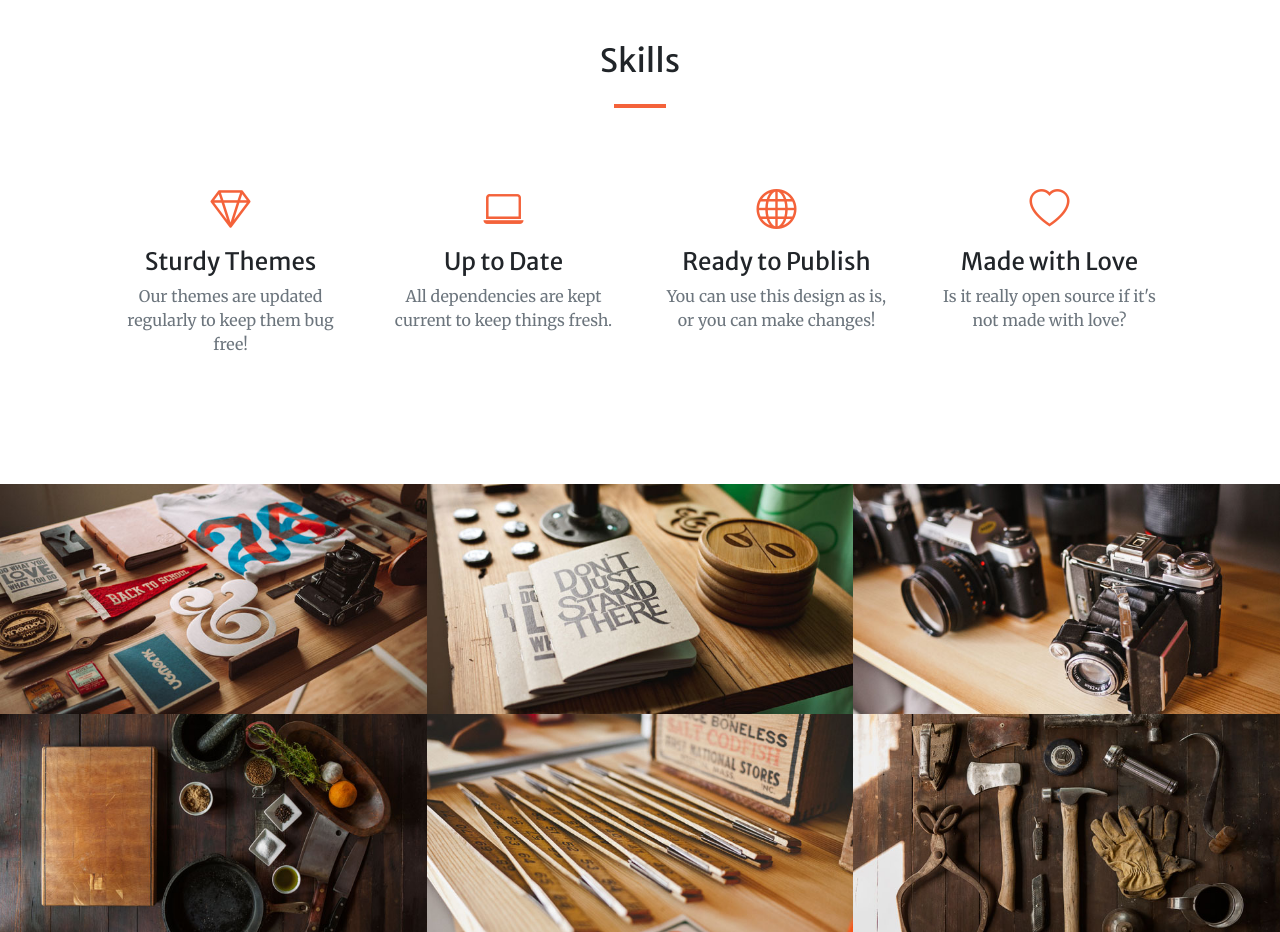
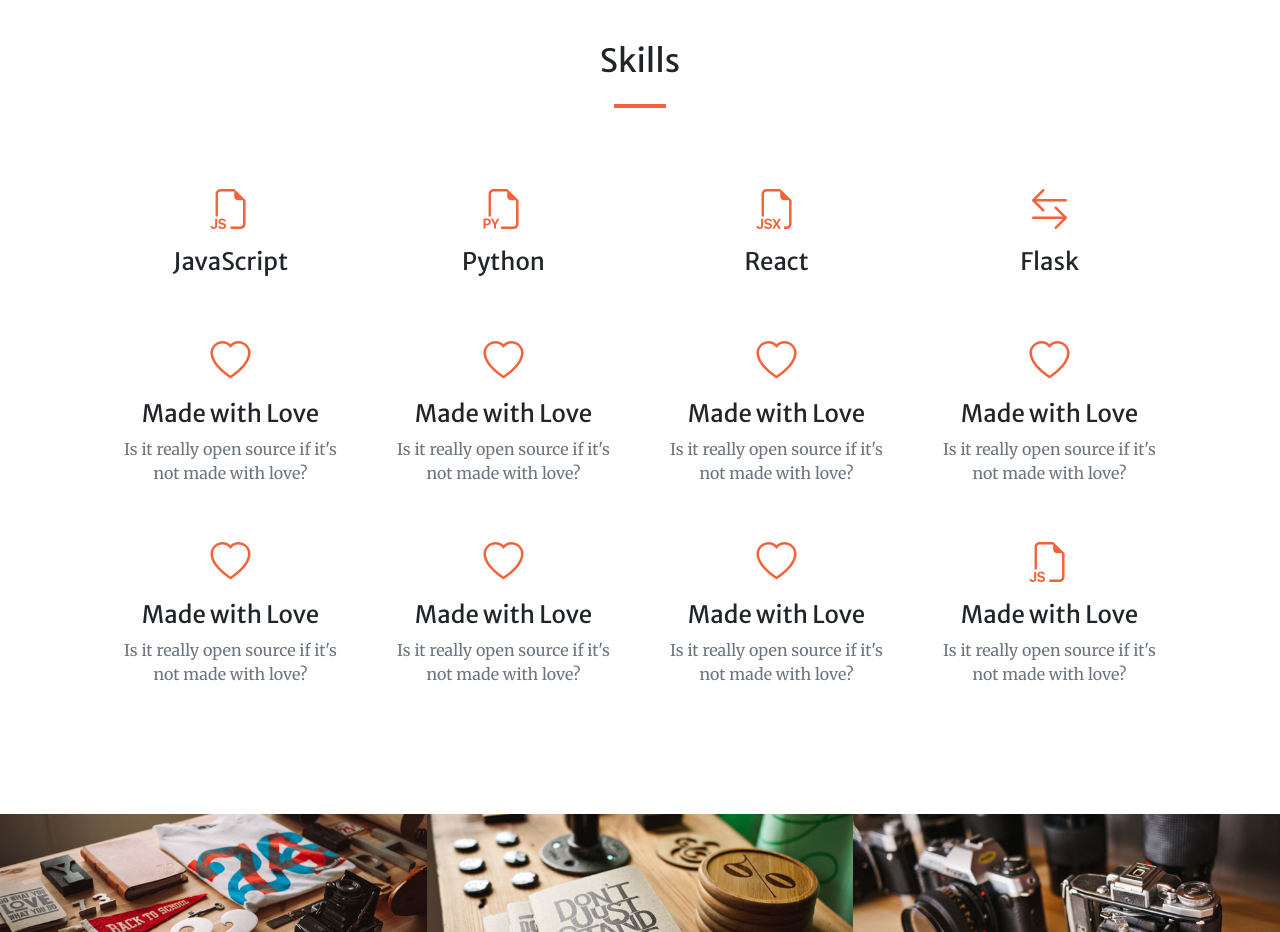
Before and after one commit to MikhailTabachek/portfolio, a plain HTML site: page index.html in a window 1280 px wide. Shown: the part 1460-2392 px from the top of the page. Drawn offline with nearby package versions, Linux system fonts and the light colour scheme; some packages are replaced by stand-ins of ours; a script that the page names is missing.

Commit message:
Icons change

```diff
--- a/index.html
+++ b/index.html
@@ -10,6 +10,8 @@
         <link rel="icon" type="image/x-icon" href="assets/favicon.ico" />
         <!-- Bootstrap Icons-->
         <link href="https://cdn.jsdelivr.net/npm/bootstrap-icons@1.5.0/font/bootstrap-icons.css" rel="stylesheet" />
+
+        <link rel="stylesheet" href="https://cdn.jsdelivr.net/npm/bootstrap-icons@1.8.1/font/bootstrap-icons.css">
         <!-- Google fonts-->
         <link href="https://fonts.googleapis.com/css?family=Merriweather+Sans:400,700" rel="stylesheet" />
         <link href="https://fonts.googleapis.com/css?family=Merriweather:400,300,300italic,400italic,700,700italic" rel="stylesheet" type="text/css" />
@@ -71,28 +73,81 @@
                 <div class="row gx-4 gx-lg-5">
                     <div class="col-lg-3 col-md-6 text-center">
                         <div class="mt-5">
-                            <div class="mb-2"><i class="bi-gem fs-1 text-primary"></i></div>
-                            <h3 class="h4 mb-2">Sturdy Themes</h3>
-                            <p class="text-muted mb-0">Our themes are updated regularly to keep them bug free!</p>
+                            <div class="mb-2"><i class="bi bi-filetype-js fs-1 text-primary"></i></div>
+                            <h3 class="h4 mb-2">JavaScript</h3>
                         </div>
                     </div>
                     <div class="col-lg-3 col-md-6 text-center">
                         <div class="mt-5">
-                            <div class="mb-2"><i class="bi-laptop fs-1 text-primary"></i></div>
-                            <h3 class="h4 mb-2">Up to Date</h3>
-                            <p class="text-muted mb-0">All dependencies are kept current to keep things fresh.</p>
+                            <div class="mb-2"><i class="bi bi-filetype-py fs-1 text-primary"></i></div>
+                            <h3 class="h4 mb-2">Python</h3>
                         </div>
                     </div>
                     <div class="col-lg-3 col-md-6 text-center">
                         <div class="mt-5">
-                            <div class="mb-2"><i class="bi-globe fs-1 text-primary"></i></div>
-                            <h3 class="h4 mb-2">Ready to Publish</h3>
-                            <p class="text-muted mb-0">You can use this design as is, or you can make changes!</p>
+                            <div class="mb-2"><i class="bi bi-filetype-jsx fs-1 text-primary"></i></div>
+                            <h3 class="h4 mb-2">React</h3>
+                        </div>
+                    </div>
+                    <div class="col-lg-3 col-md-6 text-center">
+                        <div class="mt-5">
+                            <div class="mb-2"><i class="bi bi-arrow-left-right fs-1 text-primary"></i></div>
+                            <h3 class="h4 mb-2">Flask</h3>
                         </div>
                     </div>
                     <div class="col-lg-3 col-md-6 text-center">
                         <div class="mt-5">
                             <div class="mb-2"><i class="bi-heart fs-1 text-primary"></i></div>
+                            <h3 class="h4 mb-2">Made with Love</h3>
+                            <p class="text-muted mb-0">Is it really open source if it's not made with love?</p>
+                        </div>
+                    </div>
+                    <div class="col-lg-3 col-md-6 text-center">
+                        <div class="mt-5">
+                            <div class="mb-2"><i class="bi-heart fs-1 text-primary"></i></div>
+                            <h3 class="h4 mb-2">Made with Love</h3>
+                            <p class="text-muted mb-0">Is it really open source if it's not made with love?</p>
+                        </div>
+                    </div>
+                    <div class="col-lg-3 col-md-6 text-center">
+                        <div class="mt-5">
+                            <div class="mb-2"><i class="bi-heart fs-1 text-primary"></i></div>
+                            <h3 class="h4 mb-2">Made with Love</h3>
+                            <p class="text-muted mb-0">Is it really open source if it's not made with love?</p>
+                        </div>
+                    </div>
+                    <div class="col-lg-3 col-md-6 text-center">
+                        <div class="mt-5">
+                            <div class="mb-2"><i class="bi-heart fs-1 text-primary"></i></div>
+                            <h3 class="h4 mb-2">Made with Love</h3>
+                            <p class="text-muted mb-0">Is it really open source if it's not made with love?</p>
+                        </div>
+                    </div>
+                    <div class="col-lg-3 col-md-6 text-center">
+                        <div class="mt-5">
+                            <div class="mb-2"><i class="bi-heart fs-1 text-primary"></i></div>
+                            <h3 class="h4 mb-2">Made with Love</h3>
+                            <p class="text-muted mb-0">Is it really open source if it's not made with love?</p>
+                        </div>
+                    </div>
+                    <div class="col-lg-3 col-md-6 text-center">
+                        <div class="mt-5">
+                            <div class="mb-2"><i class="bi-heart fs-1 text-primary"></i></div>
+                            <h3 class="h4 mb-2">Made with Love</h3>
+                            <p class="text-muted mb-0">Is it really open source if it's not made with love?</p>
+                        </div>
+                    </div>
+                    <div class="col-lg-3 col-md-6 text-center">
+                        <div class="mt-5">
+                            <div class="mb-2"><i class="bi-heart fs-1 text-primary"></i></div>
+                            <h3 class="h4 mb-2">Made with Love</h3>
+                            <p class="text-muted mb-0">Is it really open source if it's not made with love?</p>
+                        </div>
+                    </div>
+                    <div class="col-lg-3 col-md-6 text-center">
+                        <div class="mt-5">
+                            <div class="mb-2"><i class="bi bi-filetype-js fs-1 text-primary"></i>
+                            </div>
                             <h3 class="h4 mb-2">Made with Love</h3>
                             <p class="text-muted mb-0">Is it really open source if it's not made with love?</p>
                         </div>
```
Also changed, not shown: assets/favicon.ico, assets/favicon1.ico (added).
